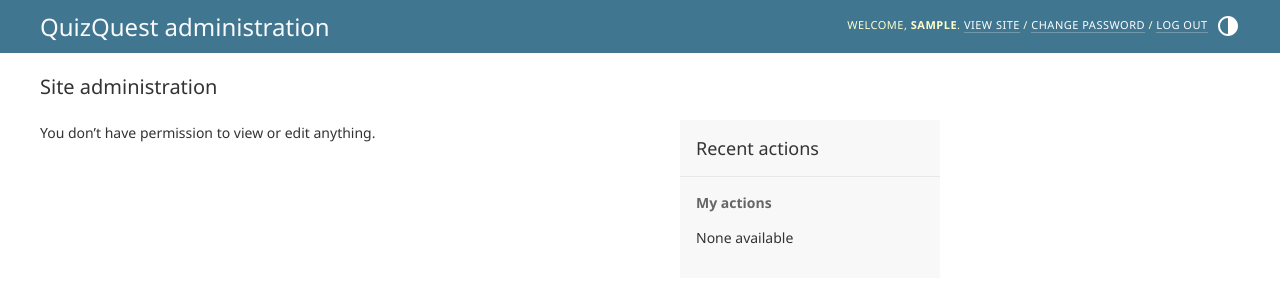
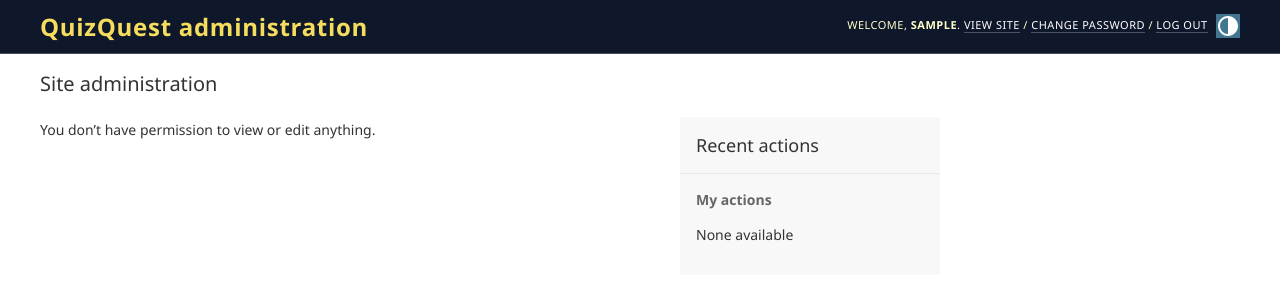
Before and after one commit to wasimassad/QuizQuest-Interactive-Quiz-Learning-System, a Django app: page /admin/ in a window 1280 px wide. Shown: the top 300 px of the page. Run offline with Django 5.2, Linux system fonts and the light colour scheme; the visitor is signed in with stand-in values (Sample User, id 1); data comes from the database, SQL or seed files in the repository; data that the repository does not hold is empty.

Commit message:
Complete the last steps

```diff
--- a/core/templates/admin/base_site.html
+++ b/core/templates/admin/base_site.html
@@ -1,12 +1,88 @@
 {% extends "admin/base.html" %}
+{% load static %}
 
 {% block title %}QuizQuest administration{% endblock %}
 
+{% block extrastyle %}
+  {{ block.super }}
+  <style>
+    body.login {
+      background: #020617;
+      font-family: system-ui, -apple-system, BlinkMacSystemFont, "Segoe UI", sans-serif;
+    }
+
+    #container {
+      background: transparent;
+      box-shadow: none;
+    }
+
+    #content {
+      padding-top: 1rem;
+    }
+
+    .login #container {
+      max-width: 420px;
+    }
+
+    #header {
+      background: #0f172a;
+      border-bottom: 1px solid rgba(148,163,184,.4);
+    }
+
+    #header h1 a {
+      color: #e5e7eb;
+      font-weight: 600;
+      letter-spacing: .03em;
+      text-decoration: none;
+    }
+
+    .login #content-main {
+      background: #020617;
+      border-radius: 1rem;
+      padding: 2rem;
+      border: 1px solid rgba(148,163,184,.2);
+      box-shadow: 0 18px 40px rgba(15,23,42,.9);
+    }
+
+    .login .form-row label {
+      color: #e5e7eb;
+    }
+
+    .login .form-row input {
+      background: #020617;
+      border: 1px solid rgba(148,163,184,.5);
+      color: #e5e7eb;
+      border-radius: .6rem;
+    }
+
+    .login .form-row input:focus {
+      border-color: #38bdf8;
+      box-shadow: 0 0 0 1px #38bdf8;
+    }
+
+    .submit-row input {
+      background: linear-gradient(135deg, #38bdf8, #6366f1);
+      border: none;
+      border-radius: .75rem;
+      padding-inline: 2.5rem;
+      font-weight: 600;
+    }
+
+    .submit-row input:hover {
+      opacity: .9;
+    }
+
+    .messagelist li {
+      background: #166534;
+      border-color: #22c55e;
+      color: #bbf7d0;
+    }
+  </style>
+{% endblock %}
+
 {% block branding %}
   <h1 id="site-name">
-    <a href="{% url 'admin:index' %}" style="color:#f9fafb; text-decoration:none;">
-      QuizQuest administration
-    </a>
+    <a href="{% url 'admin:index' %}">QuizQuest administration</a>
   </h1>
 {% endblock %}
 
```
Also changed, not shown: quizquest/settings.py (+5 -4 lines).
